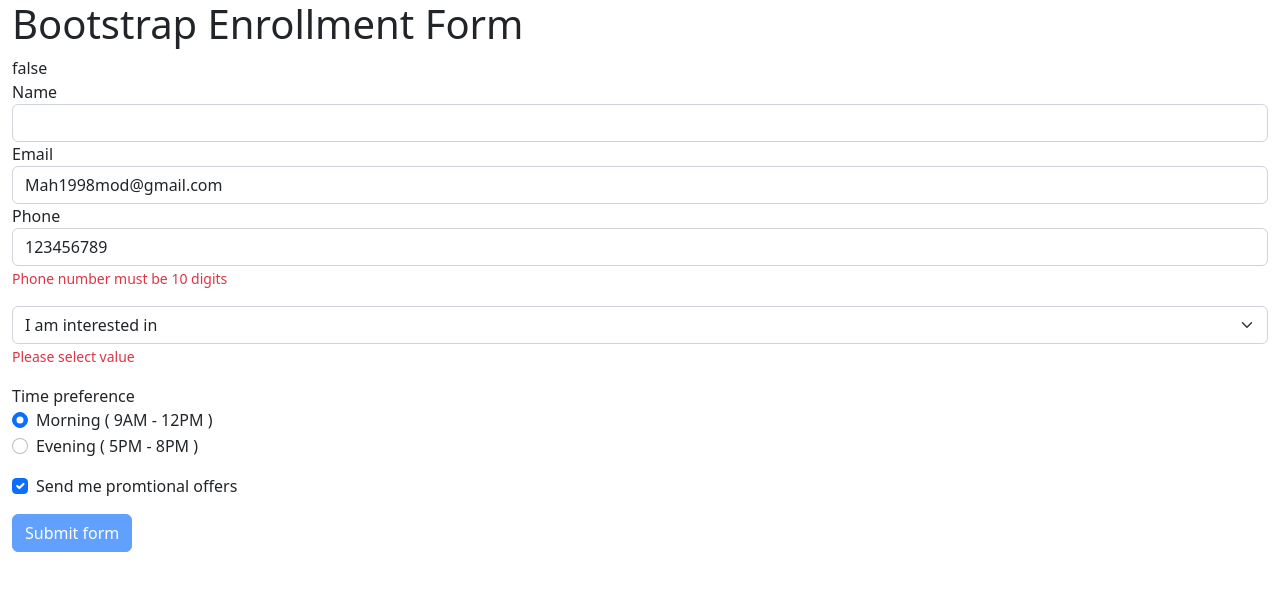
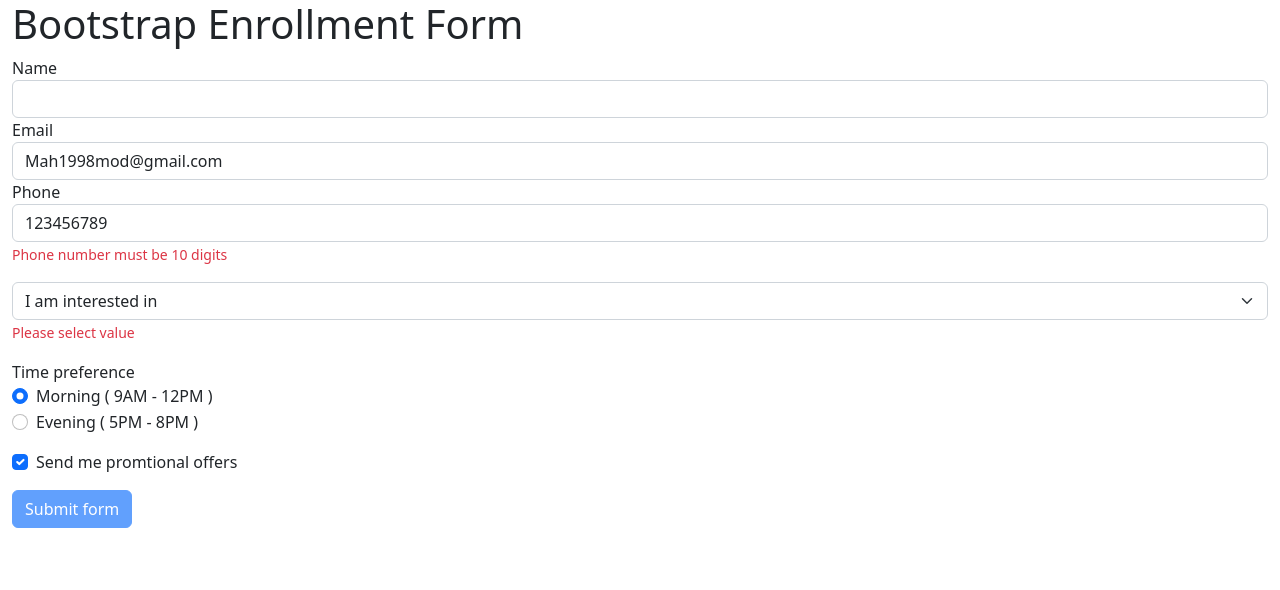
Before and after one commit to MahomudH/AngularForms, an Angular app: page / in a window 1280 px wide. Shown: the top 590 px of the page. Built offline with nearby package versions, Linux system fonts and the light colour scheme.

Commit message:
added submitting form data and enrollment service

```diff
--- a/src/app/app.component.html
+++ b/src/app/app.component.html
@@ -1,23 +1,13 @@
 <div class="container-fluid">
   <h1>Bootstrap Enrollment Form</h1>
-  <form #userForm="ngForm">
-    {{userForm.form.valid }}
-    <!-- {{ userForm.value | json}}
-    <hr>
-    {{ userModel | json}} -->
+  <form #userForm="ngForm" novalidate (ngSubmit)="onSubmit()">
 
     <div class="form-group">
       <label>Name</label>
       <input type="text" required #name="ngModel" class="form-control" [class.is-invalid]="name.invalid && name.touched"
         [(ngModel)]="userModel.name" name="name">
-      <!-- <small class="text-danger" *ngIf="name.touched && name.invalid">Name is required</small> -->
       <small class="text-danger" [class.d-none]="name.untouched || name.valid">Name is required</small>
     </div>
-    <!-- the #name is the ref fro ngModel classes => pristine, dirty, valid, invalid, touched, untouched -->
-    <!-- {{name.pristine}}
-    {{name.valid}}
-    {{name.dirty}}
-    {{name.touched}} -->
 
 
     <div class="form-group">
@@ -36,7 +26,6 @@
       <input type="tel" class="form-control" #phone="ngModel" required pattern="^\d{10}$"
         [class.is-invalid]="phone.invalid && phone.touched" [(ngModel)]="userModel.phone" name="phone"
         [autocomplete]="true">
-      <!-- <small class="text-danger" *ngIf="phone.touched && phone.invalid">Phone number is required and must be 10 digits</small> -->
       <div *ngIf="phone.errors && (phone.invalid || phone.touched)">
         <small class="text-danger" *ngIf="phone.errors['required']">Phone number is required</small>
         <small class="text-danger" *ngIf="phone.errors['pattern']">Phone number must be 10 digits</small>
@@ -97,6 +86,7 @@
 
     </div> -->
 
-    <button [disabled]="userForm.form.invalid || topicHasError" class="btn btn-primary" type="submit">Submit form</button>
+    <button [disabled]="userForm.form.invalid || topicHasError" class="btn btn-primary" type="submit">Submit
+      form</button>
   </form>
 </div>
--- a/src/app/app.component.ts
+++ b/src/app/app.component.ts
@@ -1,5 +1,6 @@
 import { Component } from '@angular/core';
 import { User } from './user';
+import { EnrollmentService } from './enrollment.service';
 
 @Component({
   selector: 'app-root',
@@ -19,8 +20,23 @@ export class AppComponent {
     true
   );
 
+  constructor(private _enrollmentService: EnrollmentService) {}
+
   validTpoic(value: string) {
     if (value === 'default') this.topicHasError = true;
     else this.topicHasError = false;
   }
+
+  onSubmit() {
+    console.log(this.userModel);
+    this._enrollmentService.enroll(this.userModel).subscribe({
+      next: res=>{
+        console.log("Enrollment Successfully");
+      },
+      error: err =>{
+        console.log(err);
+
+      }
+    })
+  }
 }
--- a/src/app/app.module.ts
+++ b/src/app/app.module.ts
@@ -4,6 +4,7 @@ import { BrowserModule } from '@angular/platform-browser';
 import { AppRoutingModule } from './app-routing.module';
 import { AppComponent } from './app.component';
 import { FormsModule } from '@angular/forms';
+import { HttpClientModule } from '@angular/common/http';
 
 @NgModule({
   declarations: [
@@ -12,7 +13,8 @@ import { FormsModule } from '@angular/forms';
   imports: [
     BrowserModule,
     AppRoutingModule,
-    FormsModule
+    FormsModule,
+    HttpClientModule
   ],
   providers: [],
   bootstrap: [AppComponent]
--- /dev/null
+++ b/src/app/enrollment.service.ts
@@ -0,0 +1,15 @@
+import { Injectable } from '@angular/core';
+import { HttpClient } from '@angular/common/http';
+import { User } from './user';
+
+@Injectable({
+  providedIn: 'root',
+})
+export class EnrollmentService {
+  _url = '';
+  constructor(private http:HttpClient) {}
+
+  enroll(user:User){
+    return this.http.post<any>(this._url, user);
+  }
+}
```
